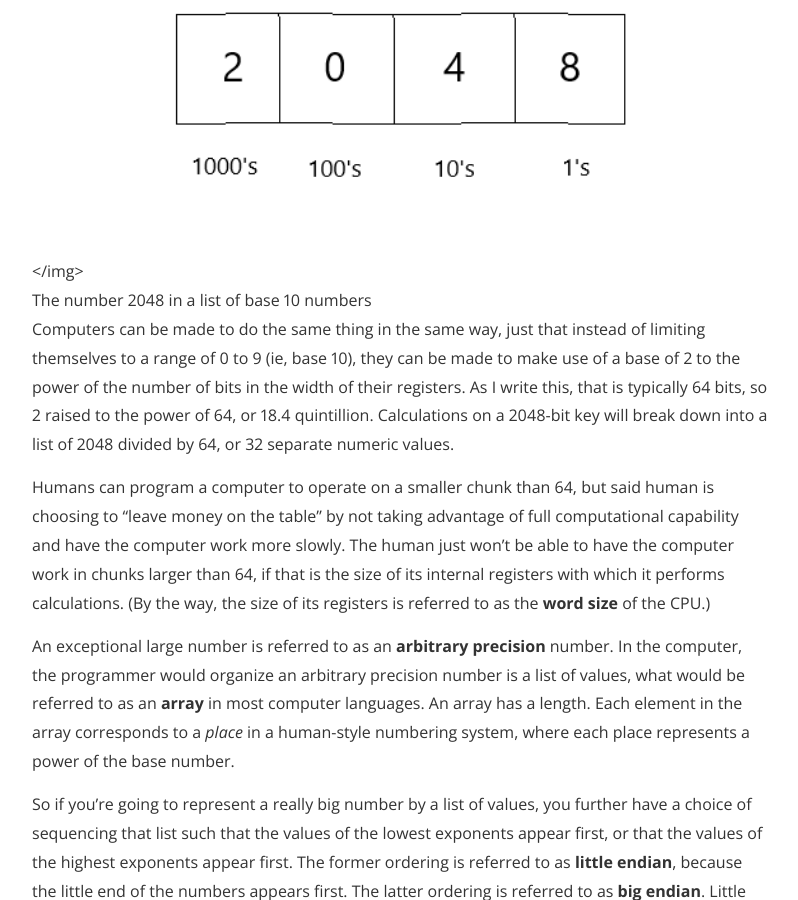
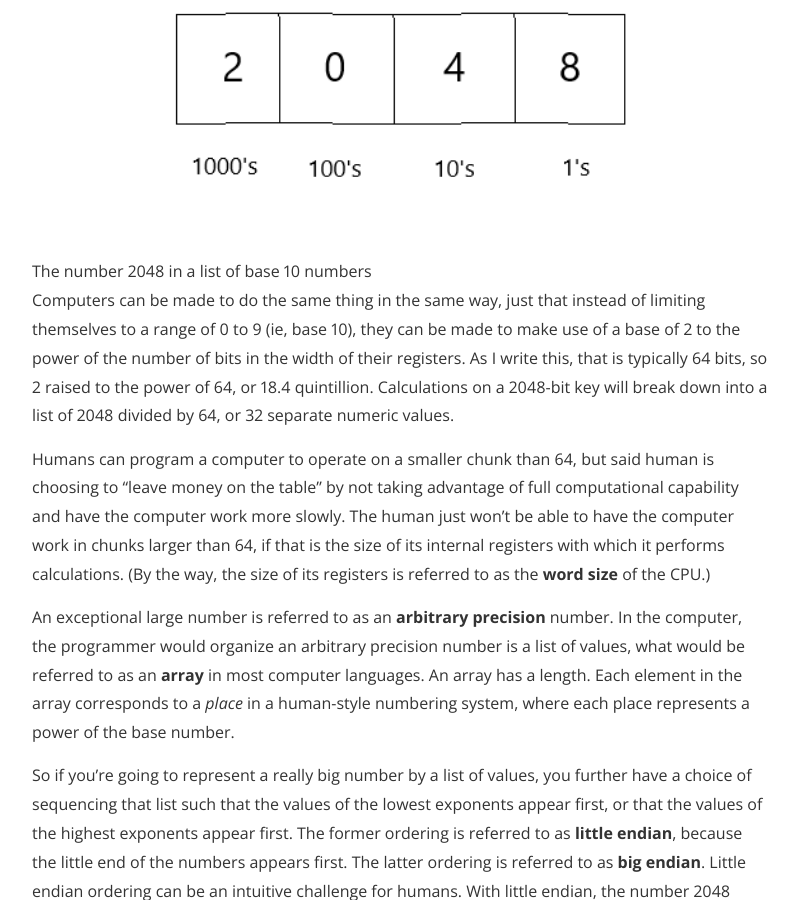
Before and after one commit to jaquilino/jaquilino.github.io, a Jekyll site: the page built from _posts/2023-01-20-arbitrary-precision.markdown, in a window 1280 px wide and 900 px high, scrolled down 2190 px. Shown: the whole window, without its empty margins (240-1038 px from the left). Built offline with Jekyll 4.4.1, drawn with Linux system fonts in a browser that asks for light colours; nearby versions of some CDN libraries; a style sheet for code colours, icons or effects is not loaded.

Commit message:
img tag should be self-closing

```diff
--- a/_posts/2023-01-20-arbitrary-precision.markdown
+++ b/_posts/2023-01-20-arbitrary-precision.markdown
@@ -88,7 +88,7 @@ We when say and/or write 2048, we are saying
 Add 2000, 40 and 8 and you get 2048.
 
 <figure class="center-caption">
-<img src="/assets/base-10-2048.png" alt="Number 2048 in base 10" title="Number 2048 in base 10"></img>
+<img src="/assets/base-10-2048.png" alt="Number 2048 in base 10" title="Number 2048 in base 10" />
 <figcaption>The number 2048 in a list of base 10 numbers</figcaption>
 </figure>
 
```
